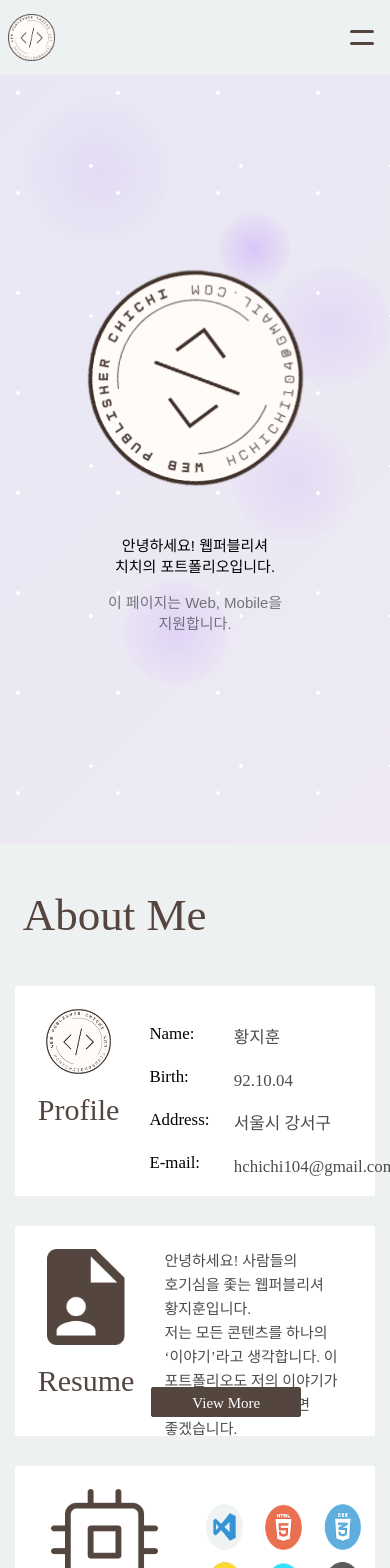
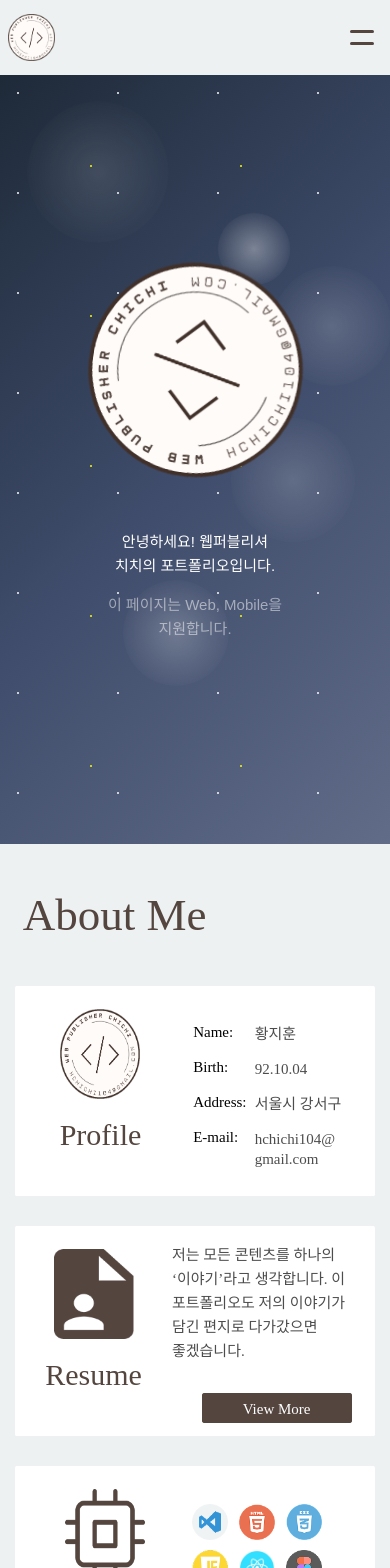
Before and after one commit to hchichi104/Portfolio-hchichi104, a React (Create React App) app: page / in a window 390 px wide. Shown: the top 1568 px of the page. Built offline with nearby package versions, Linux system fonts and the light colour scheme; a web font is replaced by a local one.

Commit message:
미디어쿼리, 홈, 사이즈 수정

```diff
--- a/src/component/Footer.module.css
+++ b/src/component/Footer.module.css
@@ -13,7 +13,7 @@
     font-size: inherit;
 }
 
-@media (max-width: 768px) {
+@media (max-width: 915px) {
 
     footer {
         width: 100vw;
@@ -25,7 +25,12 @@
         color: white;
         font-weight: 200;
         box-sizing: border-box;
-        padding: 1rem 2rem;
+        display: block;
+        text-align: center;
+    }
+    .info small {
+        display: block;
+        margin-bottom: 0.2rem;
     }
 
 }
--- a/src/component/Header.module.css
+++ b/src/component/Header.module.css
@@ -105,7 +105,7 @@ header .nav ul li a:hover::after {
 /* /header */
 
 /* mobile */
-@media (max-width: 768px) {
+@media (max-width: 915px) {
 
     .web.menu {
         display: none;
--- a/src/pages/Aboutme.jsx
+++ b/src/pages/Aboutme.jsx
@@ -28,7 +28,7 @@ const Aboutme = () => {
               </div>
               <div>
                 <dt>E-mail:</dt>
-                <dd>hchichi104@gmail.com</dd>
+                <dd className={styles.webMail}>hchichi104@gmail.com</dd>
               </div>
             </dl>
           </div>
@@ -40,7 +40,7 @@ const Aboutme = () => {
             </div>
             <p>
               <span>
-                안녕하세요! 사람들의 호기심을 좇는 웹퍼블리셔 황지훈입니다. <br />
+                <span>안녕하세요! 사람들의 호기심을 좇는 웹퍼블리셔 황지훈입니다.</span> <br />
                 저는 모든 콘텐츠를 하나의 ‘이야기’라고 생각합니다.
                 이 포트폴리오도 저의 이야기가 담긴 편지로 다가갔으면 좋겠습니다.
               </span>
--- a/src/pages/Aboutme.module.css
+++ b/src/pages/Aboutme.module.css
@@ -124,12 +124,12 @@
 
 /* // abuotme */
 
-@media (max-width: 768px) {
+@media (max-width: 915px) {
 
     .aboutme {
         position: relative;
         width: 100%;
-        height: calc(100vh - 2rem);
+        height: calc(107vh - 2rem);
         margin-top: 0;
         scroll-margin-top: 5rem;
     }
@@ -205,8 +205,8 @@
         width: 10rem;
         font-size: 1rem;
         line-height: 2rem;
-        bottom: 1%;
-        right: 10%;
+        bottom: -2%;
+        right: -4%;
     }
     .resume a:hover {
         background: #fff;
@@ -242,4 +242,45 @@
     }
 
 
+    .resume > p  {
+        margin-top: -2rem;
+    }
+    .resume > p span > span {
+        display: none;
+    }
+
+    .profile dl div dt {
+        width: 4.1rem;
+        font-size: 1rem;
+    }
+    .profile dl div dd {
+        line-height: 20px;
+        font-size: 1rem;
+        width: 6.5rem;
+    }
+    .profile dl div .webMail {
+        width: 5.5rem;
+        overflow-wrap: break-word;
+    }
+    .profile div img {
+        width: 2rem;
+    }
+    .aboutme .container .cont > div:first-child > div {
+        width: 130px;
+    }
+    .aboutme .container .cont > div:nth-child(2) > div {
+        margin-left: 0.5rem;
+    }
+    .aboutme .container .cont div div > img {
+        width: 80px;
+        height: 90px;
+    }
+    .skill div ul {
+        gap: 0.1px;
+        margin-left: 1rem;
+    }
+    .skill div ul li img {
+        width: 2.4rem;
+        height: 2.4rem;
+    }
 }
--- a/src/pages/Design.module.css
+++ b/src/pages/Design.module.css
@@ -49,7 +49,7 @@
 }
 
 
-@media (max-width: 768px) {
+@media (max-width: 915px) {
 
 
   .design {
--- a/src/pages/Home.jsx
+++ b/src/pages/Home.jsx
@@ -28,7 +28,7 @@ const Home = ({ hover, setHover }) => {
         </a>
       </div>
       <div
-        class={styles.viewvideo}
+        className={styles.viewvideo}
         onMouseEnter={() => setHover(true)}
         onMouseLeave={() => setHover(false)}
       >
--- a/src/pages/Home.module.css
+++ b/src/pages/Home.module.css
@@ -136,7 +136,7 @@
     background: #EDF1F2;
 }
 
-@media (max-width: 768px) {
+@media (max-width: 915px) {
 
     .bg_video {
         display: none;
@@ -175,6 +175,8 @@
         display: flex;
         justify-content: center;
         align-items: center;
+        color: white;
+        line-height: 24px;
     }
 
     .mobile figure {
@@ -215,21 +217,20 @@
         width: 100%;
         height: calc(100vh - 5rem);
         overflow: hidden;
-        background: linear-gradient(135deg, #d0b2ff29, #f1c6ff2d);
+        background: linear-gradient(135deg, #1e2a38, #3f4c6b, #606c88);
+
     }
 
-    /* 물방울 떨어지는 퍼지는 효과 */
     .paint {
         position: absolute;
         width: 40px;
         height: 40px;
         border-radius: 50%;
-        background: radial-gradient(circle, rgba(186, 135, 255, 0.8) 0%, transparent 80%);
+        background: radial-gradient(circle, rgba(255, 255, 255, 0.799) 0%, transparent 80%);
         opacity: 0.8;
         animation: paintDrop 10s infinite ease-in-out;
     }
 
-    /* 물방울 랜덤 위치 및 애니메이션 */
     .paint:nth-child(1) {
         top: 10%;
         left: 20%;
@@ -260,7 +261,6 @@
         animation-delay: 4s;
     }
 
-    /* 물방울 퍼지면서 사라지는 애니메이션 */
     @keyframes paintDrop {
         0% {
             transform: scale(0);
@@ -283,8 +283,8 @@
         width: 100%;
         height: 100%;
         background-image:
-            radial-gradient(white 2px, transparent 1px),
-            radial-gradient(white 2px, transparent 1px);
+            radial-gradient(rgb(255, 255, 255) 0.6px, transparent 1px),
+            radial-gradient(rgb(255, 255, 0) 0.6px, transparent 1px);
         background-size: 100px 100px, 150px 150px;
         background-position: 0 0, 50px 50px;
         animation: sparkleMove 10s linear infinite;
--- a/src/pages/Project.module.css
+++ b/src/pages/Project.module.css
@@ -246,7 +246,7 @@
 }
 
 
-@media (max-width: 768px) {
+@media (max-width: 915px) {
     .Project {
         width: 100vw;
         display: flex;
--- a/src/styles/index.css
+++ b/src/styles/index.css
@@ -9,7 +9,7 @@ html {
     margin: 0 auto;
 }
 
-@media (max-width: 768px) {
+@media (max-width: 915px) {
     html {
       font-size: 15px;
     }
```
